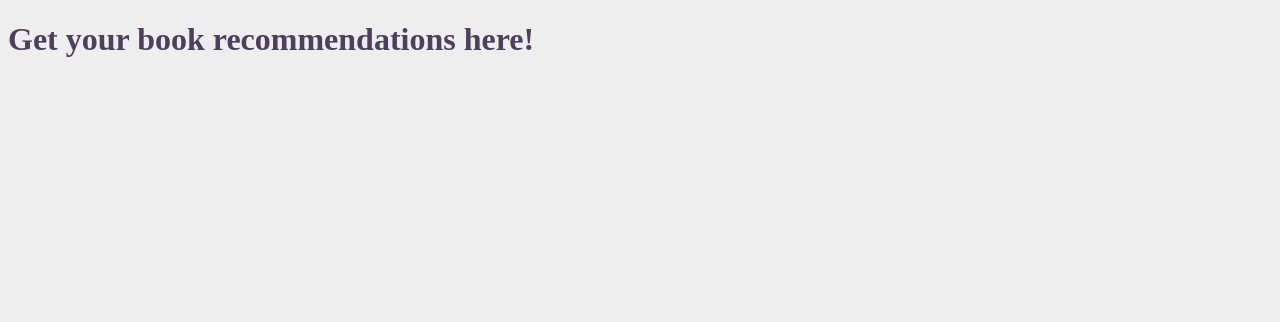
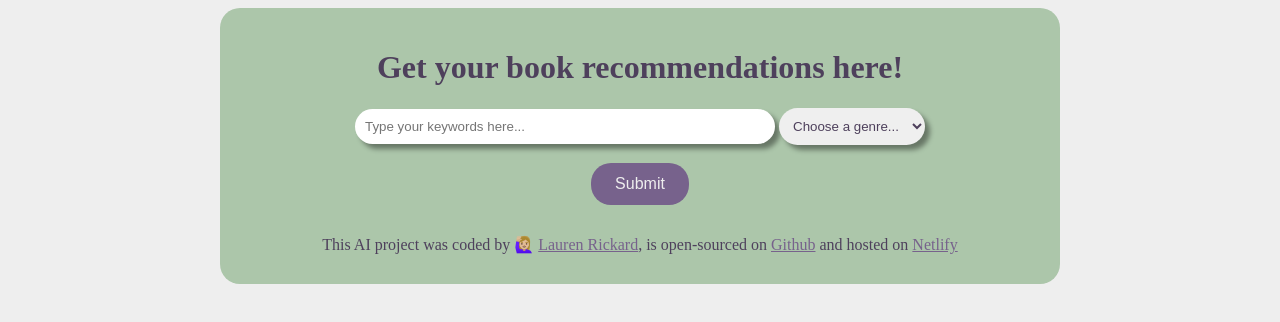
Before and after one commit to laurenhrickard/book-recs, a plain HTML site: page index.html in a window 1280 px wide. Drawn offline with nearby package versions, Linux system fonts and the light colour scheme.

Commit message:
Added dropdown genre options

```diff
--- a/index.html
+++ b/index.html
@@ -4,10 +4,53 @@
     <meta charset="UTF-8" />
     <meta name="viewport" content="width=device-width, initial-scale=1.0" />
     <link rel="stylesheet" href="style.css" />
+    <script src="https://cdnjs.cloudflare.com/ajax/libs/axios/1.6.7/axios.min.js"></script>
     <title>Book Recommendations 📖</title>
   </head>
   <body>
-    <h1>Get your book recommendations here!</h1>
+    <div class="container">
+      <h1>Get your book recommendations here!</h1>
+
+      <form id="rec-generator-form">
+        <input
+          type="text"
+          placeholder="Type your keywords here..."
+          class="enter-keywords"
+          required
+        />
+        <select class="choose-genre">
+          <option>Choose a genre...</option>
+          <option>Action/Adventure</option>
+          <option>Fantasy</option>
+          <option>Historical</option>
+          <option>Horror</option>
+          <option>LGBTQ+</option>
+          <option>Mystery</option>
+          <option>Romance</option>
+          <option>Science Fiction</option>
+          <option>Suspense</option>
+          <option>Thriller</option>
+          <option>YA</option></select
+        ><br /><br />
+        <input type="submit" class="submit" />
+      </form>
+
+      <div class="rec-space" id="rec-space"></div>
+
+      <footer>
+        This AI project was coded by 🙋🏼‍♀️
+        <a href="https://github.com/laurenhrickard" target="_blank"
+          >Lauren Rickard</a
+        >, is open-sourced on
+        <a href="https://github.com/laurenhrickard/book-recs" target="_blank"
+          >Github</a
+        >
+        and hosted on
+        <a href="https://find-book-recs.netlify.app/" target="_blank"
+          >Netlify</a
+        >
+      </footer>
+    </div>
 
     <script src="index.js"></script>
   </body>
```
